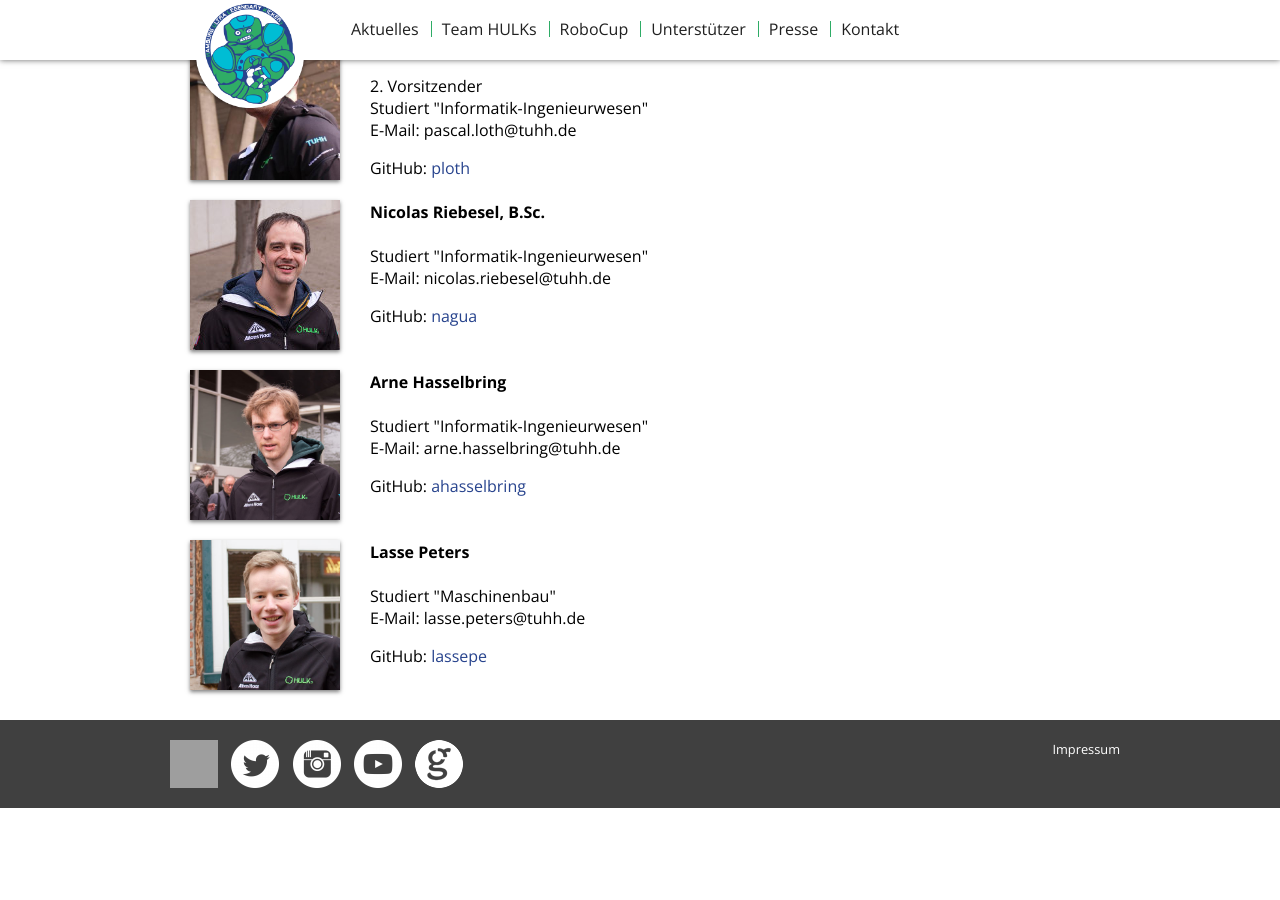
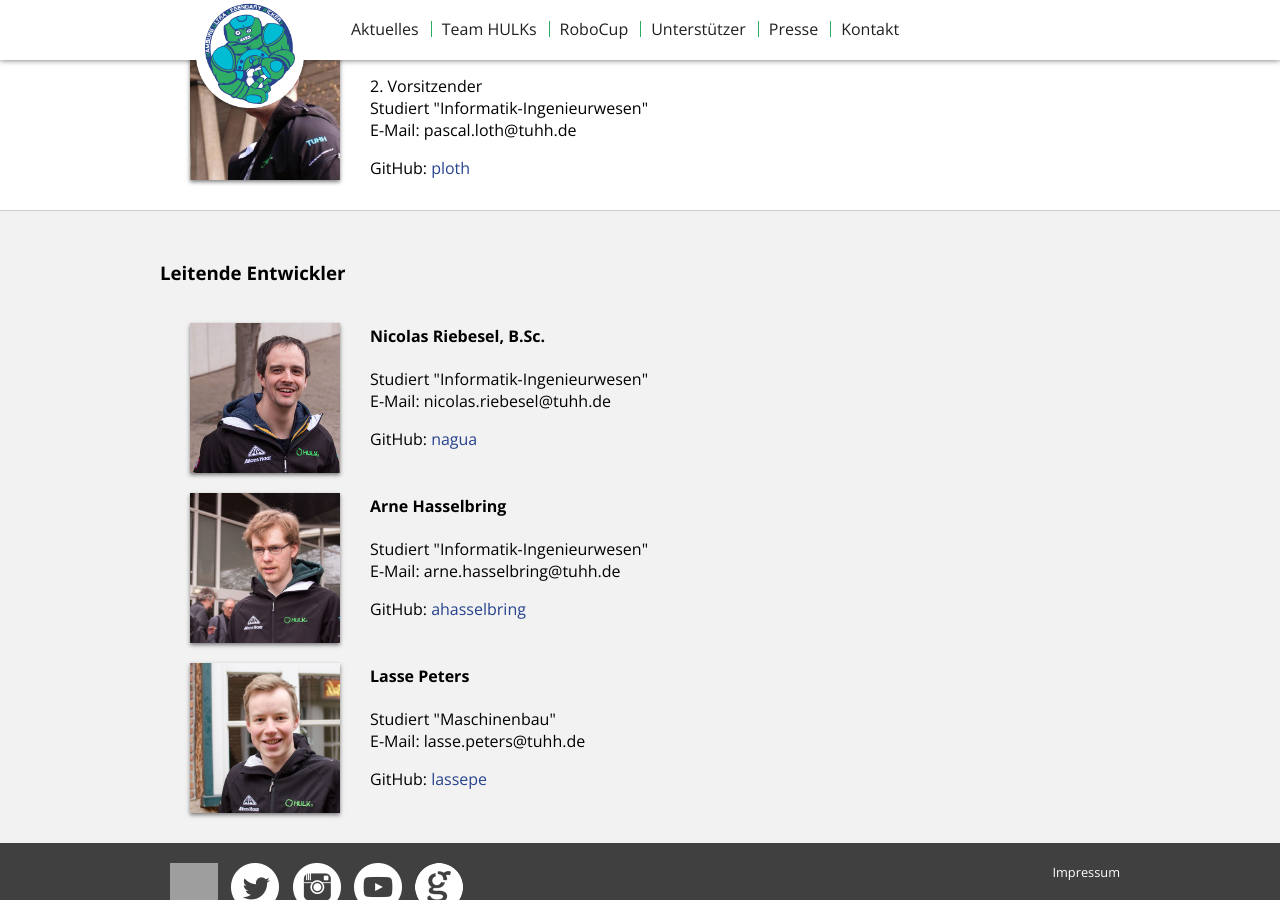
Before and after one commit to HULKs/hulks.github.io, a Jekyll site: the page built from kontakt/index.html, in a window 1280 px wide and 900 px high, scrolled down 538 px. Built offline with Jekyll 4.4.1, drawn with Linux system fonts in a browser that asks for light colours; before the commit the page ends 1346 px from its top, so only the background shows below that; grey boxes are pictures that could not be loaded.

Commit message:
Insert section for lead developers

```diff
--- a/kontakt/index.html
+++ b/kontakt/index.html
@@ -40,6 +40,11 @@ title: Kontakt
             </p>
             GitHub: <a href="https://github.com/ploth" target="_blank">ploth</a>
         </div>
+    </div>
+</section>
+<section>
+    <div class="container">
+        <h3>Leitende Entwickler</h3>
     </div>
     <div class="container">
         <figure class="col-contact photo-contact">
```
